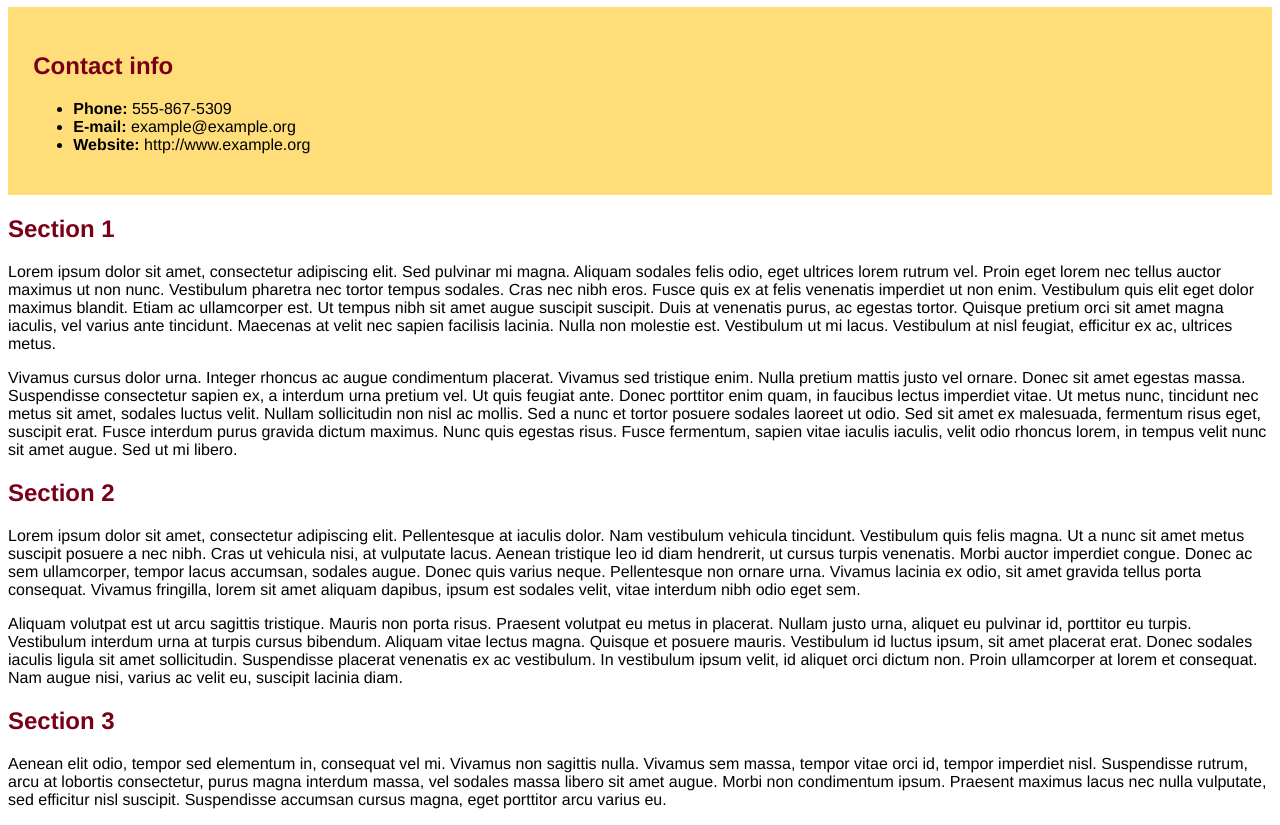
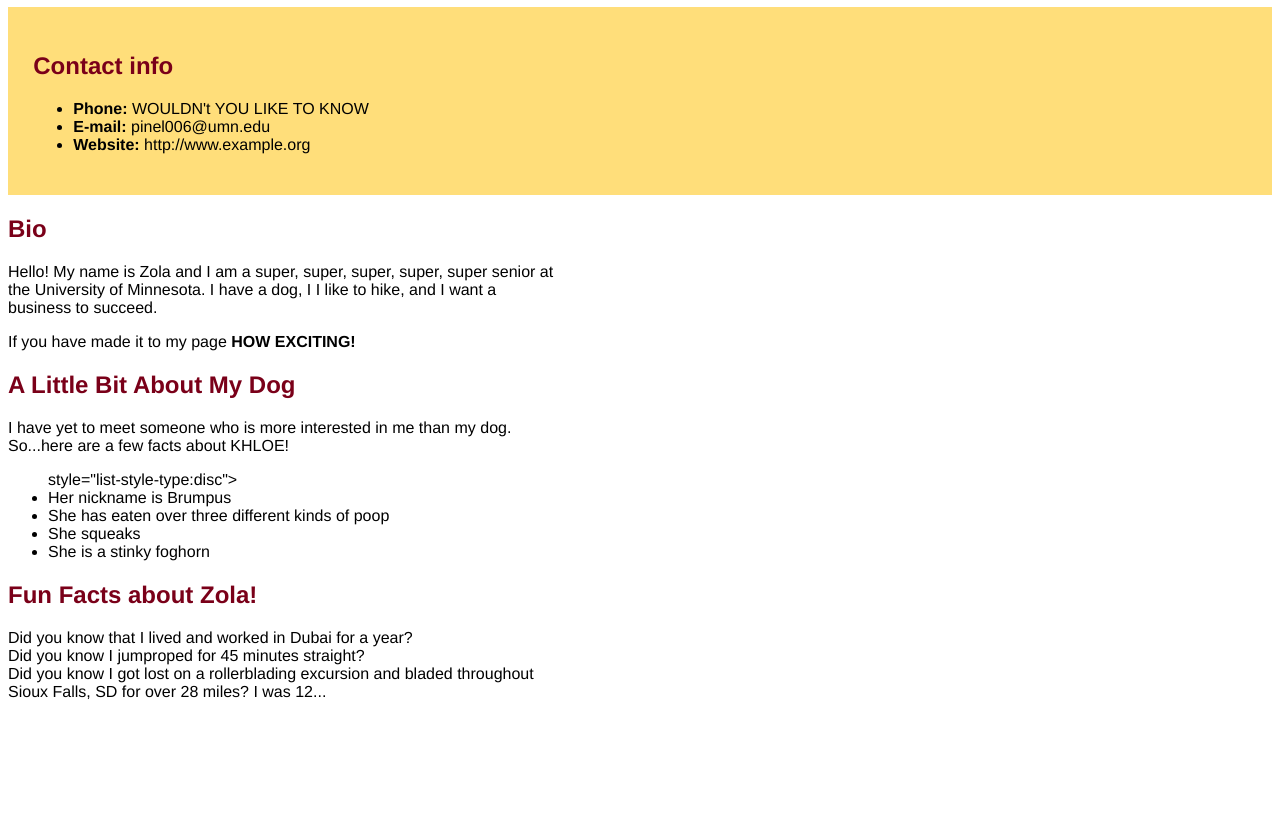
Before and after one commit to ZPinel/Template_Website, a plain HTML site: page index.html in a window 1280 px wide. Shown: the part 73-898 px from the top of the page. After the commit the page ends 800 px from the top, so only its background shows below. Drawn offline with Linux system fonts and the light colour scheme.

Commit message:
Personal Information

```diff
--- a/index.html
+++ b/index.html
@@ -1,37 +1,48 @@
 <!doctype html>
 <head>
-  <title>Page title</title>
+  <title>Zola's Website</title>
   <link rel="stylesheet" type="text/css" href="styles.css">
 </head>
 
 <body>
 
-<h1>Page title goes here</h1>
+<h1>About Me</h1>
 
 <div id="contact">
 <h2>Contact info</h2>
 <ul>
-  <li><strong>Phone:</strong> 555-867-5309</li>
-  <li><strong>E-mail:</strong> example@example.org</li>
+  <li><strong>Phone:</strong> WOULDN't YOU LIKE TO KNOW</li>
+  <li><strong>E-mail:</strong> pinel006@umn.edu</li>
   <li><strong>Website:</strong> http://www.example.org</li>
 </ul>
 </div>
 
-<h2>Section 1</h2>
+<h2>Bio</h2>
 
-<p>Lorem ipsum dolor sit amet, consectetur adipiscing elit. Sed pulvinar mi magna. Aliquam sodales felis odio, eget ultrices lorem rutrum vel. Proin eget lorem nec tellus auctor maximus ut non nunc. Vestibulum pharetra nec tortor tempus sodales. Cras nec nibh eros. Fusce quis ex at felis venenatis imperdiet ut non enim. Vestibulum quis elit eget dolor maximus blandit. Etiam ac ullamcorper est. Ut tempus nibh sit amet augue suscipit suscipit. Duis at venenatis purus, ac egestas tortor. Quisque pretium orci sit amet magna iaculis, vel varius ante tincidunt. Maecenas at velit nec sapien facilisis lacinia. Nulla non molestie est. Vestibulum ut mi lacus. Vestibulum at nisl feugiat, efficitur ex ac, ultrices metus. </p>
+<p>Hello! My name is Zola and I am a super, super, super, super, super senior at<br>
+the University of Minnesota. I have a dog, I I like to hike, and I want a <br>
+business to succeed.</p>
 
-<p> Vivamus cursus dolor urna. Integer rhoncus ac augue condimentum placerat. Vivamus sed tristique enim. Nulla pretium mattis justo vel ornare. Donec sit amet egestas massa. Suspendisse consectetur sapien ex, a interdum urna pretium vel. Ut quis feugiat ante. Donec porttitor enim quam, in faucibus lectus imperdiet vitae. Ut metus nunc, tincidunt nec metus sit amet, sodales luctus velit. Nullam sollicitudin non nisl ac mollis. Sed a nunc et tortor posuere sodales laoreet ut odio. Sed sit amet ex malesuada, fermentum risus eget, suscipit erat. Fusce interdum purus gravida dictum maximus. Nunc quis egestas risus. Fusce fermentum, sapien vitae iaculis iaculis, velit odio rhoncus lorem, in tempus velit nunc sit amet augue. Sed ut mi libero.</p>
+<p> If you have made it to my page <b> HOW EXCITING!</b></p>
 
-<h2>Section 2</h2>
+<h2>A Little Bit About My Dog</h2>
 
-<p>Lorem ipsum dolor sit amet, consectetur adipiscing elit. Pellentesque at iaculis dolor. Nam vestibulum vehicula tincidunt. Vestibulum quis felis magna. Ut a nunc sit amet metus suscipit posuere a nec nibh. Cras ut vehicula nisi, at vulputate lacus. Aenean tristique leo id diam hendrerit, ut cursus turpis venenatis. Morbi auctor imperdiet congue. Donec ac sem ullamcorper, tempor lacus accumsan, sodales augue. Donec quis varius neque. Pellentesque non ornare urna. Vivamus lacinia ex odio, sit amet gravida tellus porta consequat. Vivamus fringilla, lorem sit amet aliquam dapibus, ipsum est sodales velit, vitae interdum nibh odio eget sem.</p>
+<p>I have yet to meet someone who is more interested in me than my dog.<br>
+So...here are a few facts about KHLOE!
+<ul> style="list-style-type:disc">
+<li>Her nickname is Brumpus</li>
+<li>She has eaten over three different kinds of poop</li>
+<li>She squeaks</li>
+<li>She is a stinky foghorn</li>
+</ul></p>
 
-<p>Aliquam volutpat est ut arcu sagittis tristique. Mauris non porta risus. Praesent volutpat eu metus in placerat. Nullam justo urna, aliquet eu pulvinar id, porttitor eu turpis. Vestibulum interdum urna at turpis cursus bibendum. Aliquam vitae lectus magna. Quisque et posuere mauris. Vestibulum id luctus ipsum, sit amet placerat erat. Donec sodales iaculis ligula sit amet sollicitudin. Suspendisse placerat venenatis ex ac vestibulum. In vestibulum ipsum velit, id aliquet orci dictum non. Proin ullamcorper at lorem et consequat. Nam augue nisi, varius ac velit eu, suscipit lacinia diam. </p>
+<h2>Fun Facts about Zola!</h2>
 
-<h2>Section 3</h2>
-
-<p>Aenean elit odio, tempor sed elementum in, consequat vel mi. Vivamus non sagittis nulla. Vivamus sem massa, tempor vitae orci id, tempor imperdiet nisl. Suspendisse rutrum, arcu at lobortis consectetur, purus magna interdum massa, vel sodales massa libero sit amet augue. Morbi non condimentum ipsum. Praesent maximus lacus nec nulla vulputate, sed efficitur nisl suscipit. Suspendisse accumsan cursus magna, eget porttitor arcu varius eu.</p>
+<p>Did you know that I lived and worked in Dubai for a year?<br>
+Did you know I jumproped for 45 minutes straight?<br>
+Did you know I got lost on a rollerblading excursion and bladed throughout <br>
+Sioux Falls, SD for over 28 miles? I was 12...<br>
+</p>
 
 </body>
 </html>
```
